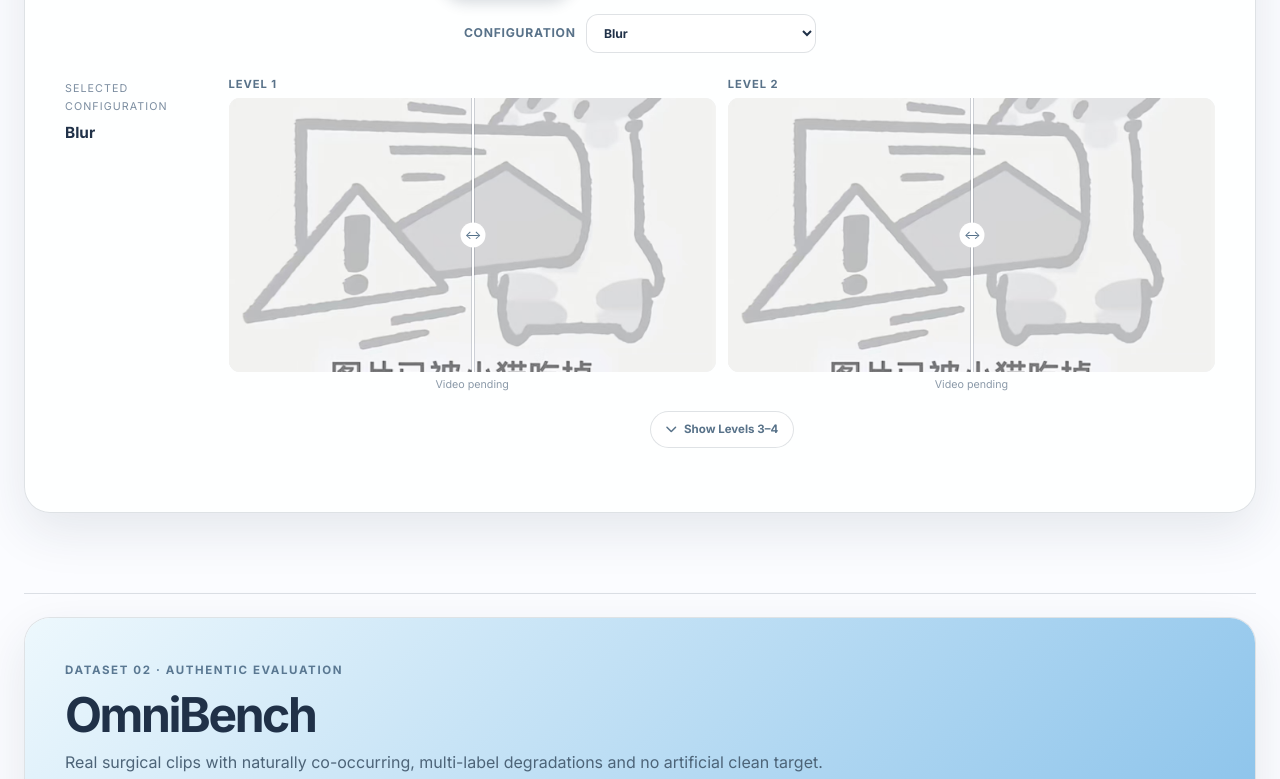
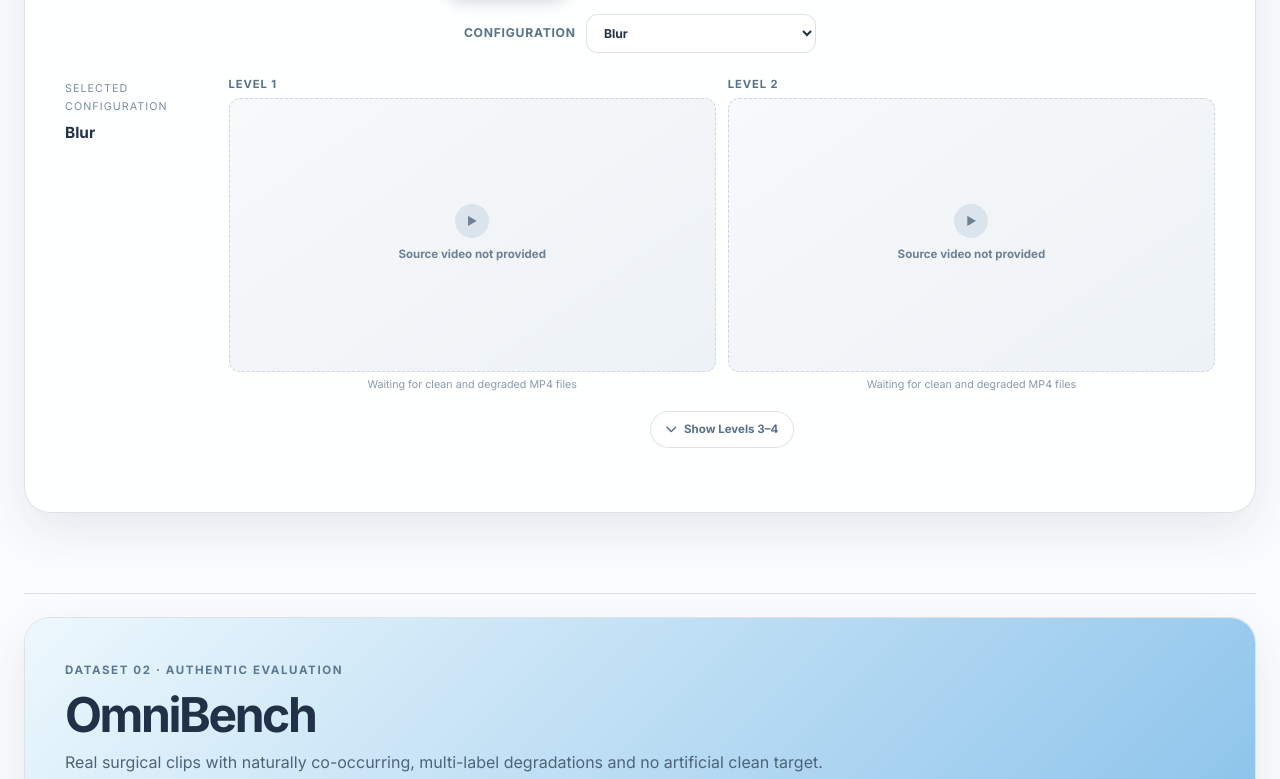
Before and after one commit to free-star-jun/SurgOmni_Web, a plain HTML site: page index.html in a window 1280 px wide. Shown: the part 3925-4704 px from the top of the page. Drawn offline with Linux system fonts and the light colour scheme.

Commit message:
Clarify missing videos and reset level expansion

```diff
--- a/index.html
+++ b/index.html
@@ -5,7 +5,7 @@
   <meta name="viewport" content="width=device-width, initial-scale=1.0">
   <title>SURGOMNI: TOWARDS ALL-IN-ONE SURGICAL RESTORATION FOR COMPLEX MULTI-DEGRADATION</title>
   <link rel="icon" href="fig/icon.png" type="image/png">
-  <link rel="stylesheet" href="style.css?v=4">
+  <link rel="stylesheet" href="style.css?v=5">
   <link href="https://fonts.googleapis.com/css2?family=Inter:wght@400;500;600;700&display=swap" rel="stylesheet">
   <link rel="stylesheet" href="https://cdnjs.cloudflare.com/ajax/libs/font-awesome/6.5.1/css/all.min.css">
 </head>
@@ -256,8 +256,6 @@
 
   <script>
     (function () {
-      var placeholder = 'figure/sub.png';
-
       document.querySelectorAll('.link-btn.is-disabled').forEach(function (link) {
         link.addEventListener('click', function (event) { event.preventDefault(); });
       });
@@ -288,18 +286,11 @@
               '<div class="comparison-handle"></div>' +
             '</div><span class="media-status">GT left · degraded right</span></div>';
         }
-        var before = '<img src="' + placeholder + '" alt="' + label + ' clean video placeholder" class="comparison-before">';
-        var after = '<img src="' + placeholder + '" alt="' + label + ' degraded video placeholder">';
-        var status = 'Video pending';
         return '<div class="level-comparison' + (level > 2 ? ' level-comparison--extra' : '') + '" style="--slider-pos:50%">' +
           '<div class="level-label">Level ' + level + '</div>' +
-          '<div class="comparison-media"' + (isHaze ? ' data-video-pair="haze-level-' + level + '"' : '') + '>' +
-            before +
-            (isHaze ? '<span class="comparison-tag comparison-tag--before">GT</span>' : '') +
-            '<div class="comparison-after">' + after + (isHaze ? '<span class="comparison-tag comparison-tag--after">Degraded</span>' : '') + '</div>' +
-            '<input type="range" min="0" max="100" value="50" aria-label="Compare clean and degraded ' + label + ' at level ' + level + '">' +
-            '<div class="comparison-handle"></div>' +
-          '</div><span class="media-status">' + status + '</span></div>';
+          '<div class="comparison-media comparison-media--missing" aria-label="' + label + ' Level ' + level + ' source video not provided">' +
+            '<span class="missing-video-mark" aria-hidden="true">▶</span><strong>Source video not provided</strong>' +
+          '</div><span class="media-status">Waiting for clean and degraded MP4 files</span></div>';
       }
 
       function bindVideoPairs(root) {
@@ -325,6 +316,7 @@
 
       function renderSynPanel(panel, label) {
         var labels = panel.dataset.synConfigs.split('|');
+        panel.classList.remove('show-all-levels');
         panel.innerHTML = '<div class="syn-selector"><label>Configuration <select aria-label="Choose a degradation configuration">' +
           labels.map(function (item) { return '<option' + (item === label ? ' selected' : '') + '>' + item + '</option>'; }).join('') +
           '</select></label></div>' +
@@ -359,7 +351,7 @@
 
       document.querySelectorAll('[data-bench-configs]').forEach(function (panel) {
         panel.innerHTML = panel.dataset.benchConfigs.split('|').map(function (label) {
-          return '<article class="bench-video-card"><div class="bench-media"><img src="' + placeholder + '" alt="' + label + ' test video placeholder"><span><i class="fas fa-play"></i> video pending</span></div><strong>' + label + '</strong></article>';
+          return '<article class="bench-video-card"><div class="bench-media bench-media--missing" aria-label="' + label + ' source video not provided"><span class="missing-video-mark" aria-hidden="true">▶</span><span>Source video not provided</span></div><strong>' + label + '</strong></article>';
         }).join('');
       });
 
--- a/style.css
+++ b/style.css
@@ -147,6 +147,9 @@
 .level-label { margin-bottom: .25rem; color: #587289; font-size: .7rem; font-weight: 800; text-transform: uppercase; letter-spacing: .08em; }
 .comparison-media { position: relative; aspect-ratio: 16 / 9; overflow: hidden; border-radius: 11px; background: #edf2f7; }
 .comparison-media img, .comparison-media video { position: absolute; inset: 0; width: 100%; height: 100%; object-fit: cover; }
+.comparison-media--missing { display: grid; place-content: center; justify-items: center; gap: .45rem; border: 1px dashed #cbd6e1; background: linear-gradient(145deg, #f7f9fb, #edf2f6); color: #6d8195; text-align: center; }
+.comparison-media--missing strong { padding: 0 .7rem; font-size: .72rem; }
+.missing-video-mark { display: grid; place-items: center; width: 34px; height: 34px; border-radius: 50%; background: #dbe4ec; color: #6d8195; font-size: .7rem; }
 .comparison-after { position: absolute; inset: 0; width: var(--slider-pos); overflow: hidden; }
 .comparison-after img, .comparison-after video { width: var(--media-width, 100%); max-width: none; }
 .comparison-media input { position: absolute; inset: 0; width: 100%; height: 100%; margin: 0; opacity: 0; cursor: ew-resize; }
@@ -173,6 +176,9 @@
 .bench-media { position: relative; overflow: hidden; aspect-ratio: 16 / 10; border: 1px solid var(--line); border-radius: 14px; background: #eef3f7; }
 .bench-media img { width: 100%; height: 100%; object-fit: cover; filter: saturate(.8); }
 .bench-media span { position: absolute; inset: auto .45rem .45rem; padding: .23rem .35rem; border-radius: 7px; background: rgba(32,49,72,.7); color: white; font-size: .65rem; }
+.bench-media--missing { display: grid; place-content: center; justify-items: center; gap: .4rem; border-style: dashed; background: linear-gradient(145deg, #f7f9fb, #edf2f6); }
+.bench-media--missing span { position: static; inset: auto; background: transparent; color: #6d8195; }
+.bench-media--missing .missing-video-mark { background: #dbe4ec; }
 .bench-video-card > strong { display: block; margin-top: .5rem; font-size: .82rem; }
 
 .experiment-block { display: grid; grid-template-columns: auto minmax(220px, .75fr) minmax(0, 1.6fr); gap: 1.5rem; align-items: start; margin: 2rem 0; padding: 1.5rem; border: 1px solid var(--line); border-radius: 22px; }
```
Also changed, not shown: figure/sub.png (deleted).
